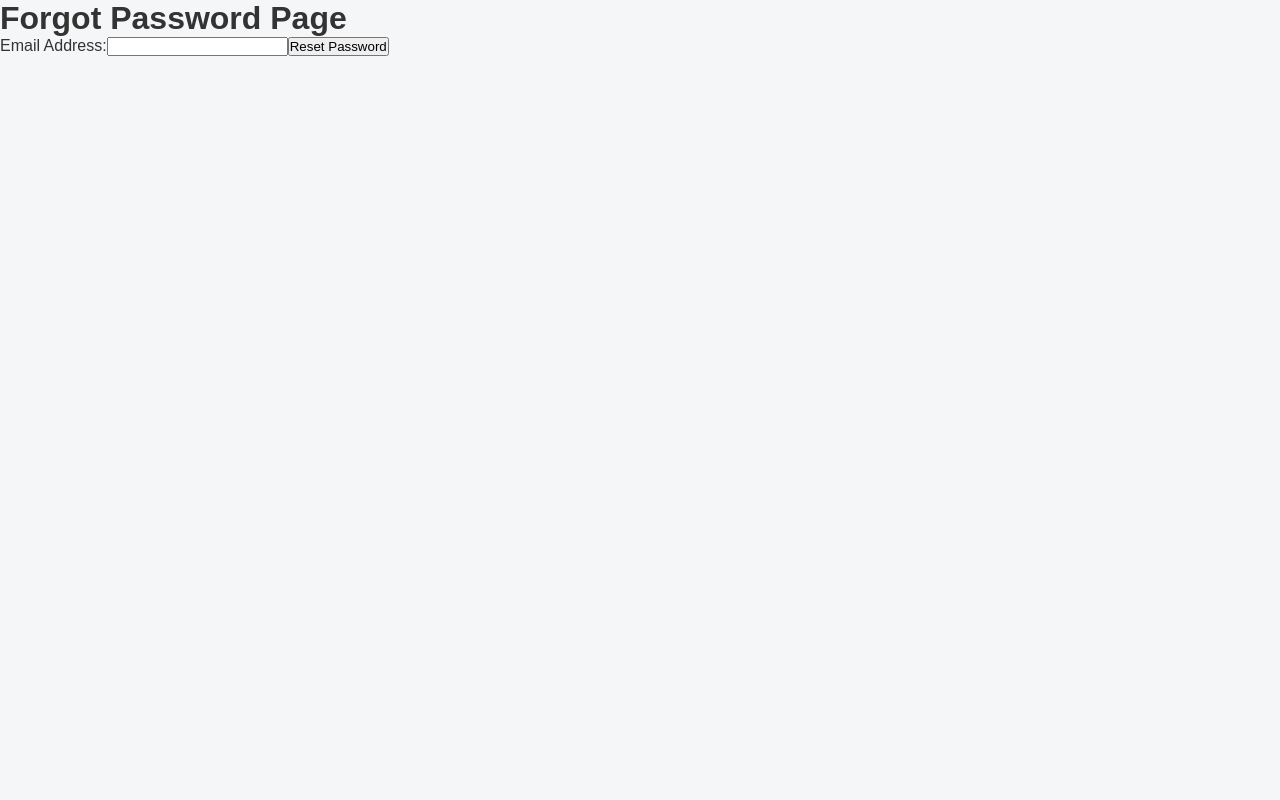
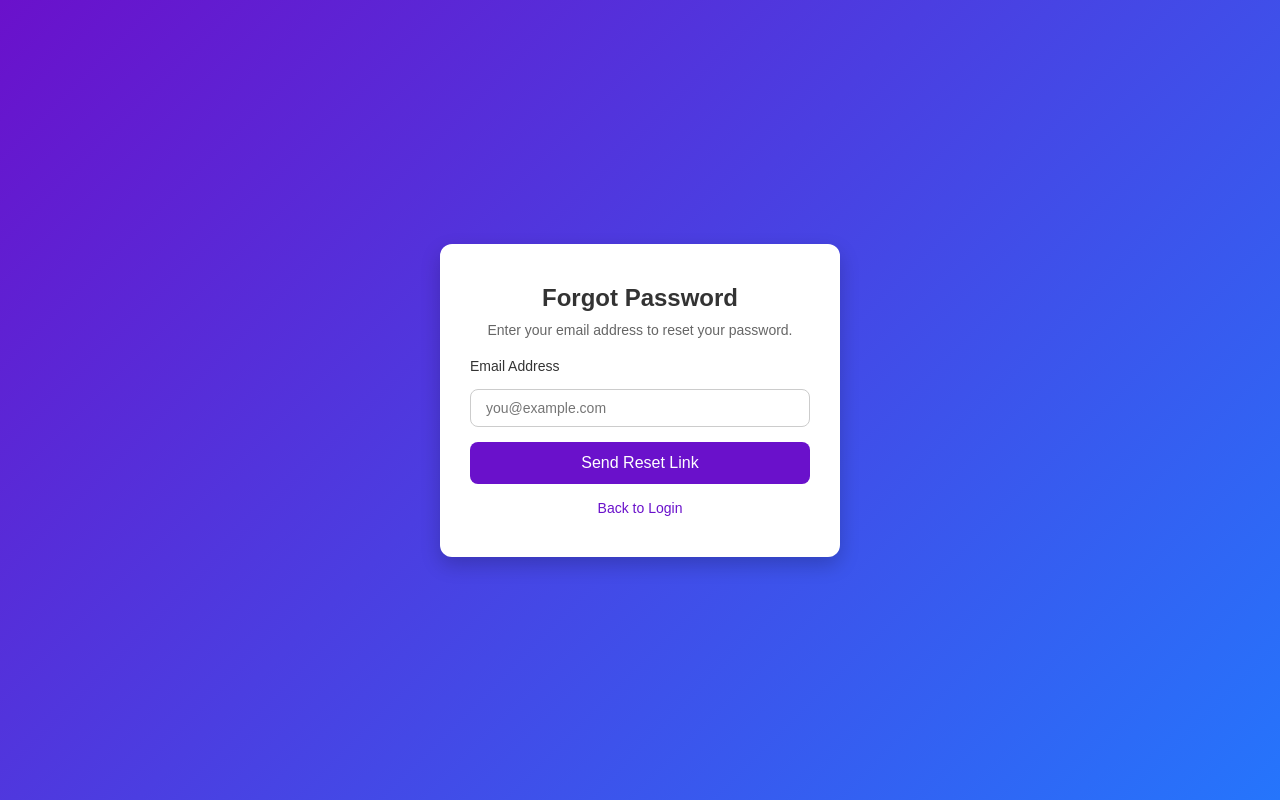
Before and after one commit to shaveenudayanga/Document-Tracking-System, a React (Vite) app in the folder frontend/: page /forgot-password in a window 1280 px wide. Built offline with nearby package versions, Linux system fonts and the light colour scheme.

Commit message:
feat: implement Forgot Password functionality with form handling and styling

```diff
--- a/frontend/src/Pages/Auth/ForgotPassword.jsx
+++ b/frontend/src/Pages/Auth/ForgotPassword.jsx
@@ -1,14 +1,38 @@
-import React from "react";
+import React, { useState } from "react";
+import "../../styles/ForgotPassword.css";
 
 const ForgotPassword = () => {
+  const [email, setEmail] = useState("");
+
+  const handleSubmit = (e) => {
+    e.preventDefault();
+    // Here you can handle the password reset logic
+    alert(`Password reset link sent to ${email}`);
+    setEmail("");
+  };
+
   return (
     <div className="forgot-password-page">
-      <h1>Forgot Password Page</h1>
-      <form className="forgot-password-form">
-        <label htmlFor="email">Email Address:</label>
-        <input type="email" id="email" name="email" required />
-        <button type="submit">Reset Password</button>
-      </form>
+      <div className="forgot-password-card">
+        <h2>Forgot Password</h2>
+        <p>Enter your email address to reset your password.</p>
+        <form className="forgot-password-form" onSubmit={handleSubmit}>
+          <label htmlFor="email">Email Address</label>
+          <input
+            type="email"
+            id="email"
+            name="email"
+            placeholder="you@example.com"
+            value={email}
+            onChange={(e) => setEmail(e.target.value)}
+            required
+          />
+          <button type="submit">Send Reset Link</button>
+        </form>
+        <div className="back-to-login">
+          <a href="/login">Back to Login</a>
+        </div>
+      </div>
     </div>
   );
 };
--- /dev/null
+++ b/frontend/src/styles/ForgotPassword.css
@@ -0,0 +1,86 @@
+body {
+  margin: 0;
+  font-family: "Segoe UI", Tahoma, Geneva, Verdana, sans-serif;
+}
+
+.forgot-password-page {
+  height: 100vh;
+  display: flex;
+  justify-content: center;
+  align-items: center;
+  background: linear-gradient(135deg, #6a11cb, #2575fc);
+}
+
+.forgot-password-card {
+  background: #fff;
+  padding: 40px 30px;
+  border-radius: 12px;
+  box-shadow: 0 8px 20px rgba(0, 0, 0, 0.2);
+  width: 100%;
+  max-width: 400px;
+  text-align: center;
+}
+
+.forgot-password-card h2 {
+  margin-bottom: 10px;
+  color: #333;
+}
+
+.forgot-password-card p {
+  font-size: 14px;
+  color: #666;
+  margin-bottom: 20px;
+}
+
+.forgot-password-form {
+  display: flex;
+  flex-direction: column;
+  gap: 15px;
+}
+
+.forgot-password-form label {
+  text-align: left;
+  font-size: 14px;
+  color: #333;
+}
+
+.forgot-password-form input {
+  padding: 10px 15px;
+  border-radius: 8px;
+  border: 1px solid #ccc;
+  font-size: 14px;
+}
+
+.forgot-password-form input:focus {
+  border-color: #6a11cb;
+  outline: none;
+}
+
+.forgot-password-form button {
+  padding: 12px;
+  border: none;
+  border-radius: 8px;
+  background: #6a11cb;
+  color: #fff;
+  font-size: 16px;
+  cursor: pointer;
+  transition: background 0.3s;
+}
+
+.forgot-password-form button:hover {
+  background: #2575fc;
+}
+
+.back-to-login {
+  margin-top: 15px;
+}
+
+.back-to-login a {
+  color: #6a11cb;
+  text-decoration: none;
+  font-size: 14px;
+}
+
+.back-to-login a:hover {
+  text-decoration: underline;
+}
```
